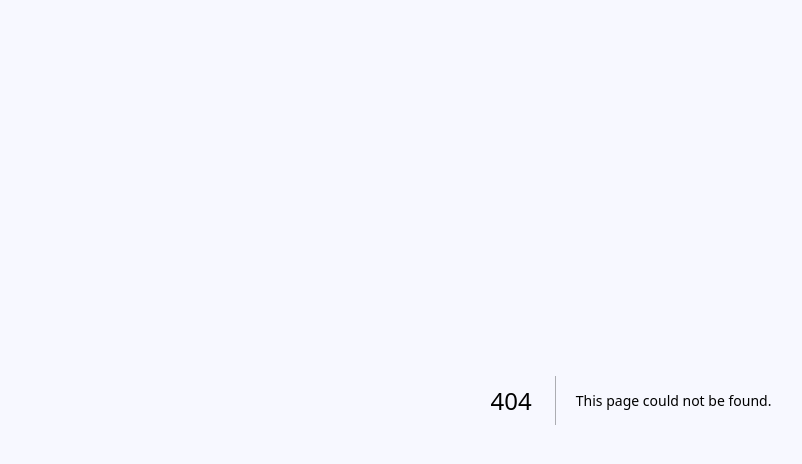
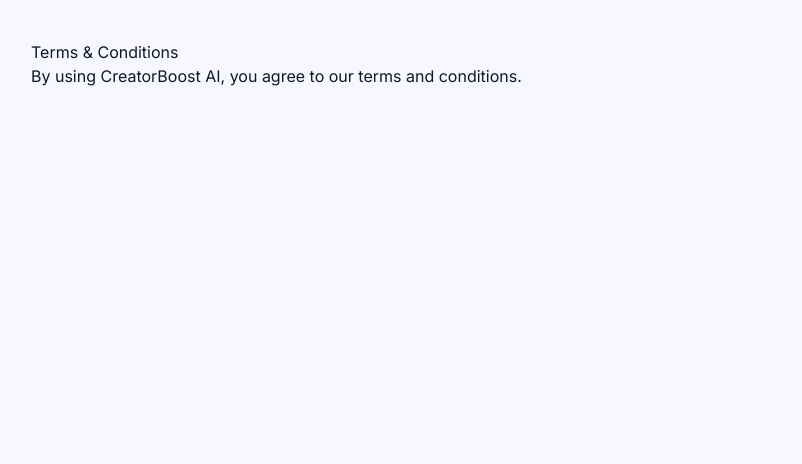
Before and after one commit to nextgenxpersonal07-alt/creatorboost-ai, a Next.js app: page /terms in a window 1280 px wide. Before the commit this address had no page. Shown: the top 464 px of the page, without its empty margins (9-811 px from the left). Built offline with nearby package versions, Linux system fonts and the light colour scheme.

Commit message:
Create page.tsx

```diff
--- /dev/null
+++ b/src/app/terms/page.tsx
@@ -0,0 +1,10 @@
+export default function TermsPage() {
+  return (
+    <div style={{ padding: "40px" }}>
+      <h1>Terms & Conditions</h1>
+      <p>
+        By using CreatorBoost AI, you agree to our terms and conditions.
+      </p>
+    </div>
+  );
+}
```
